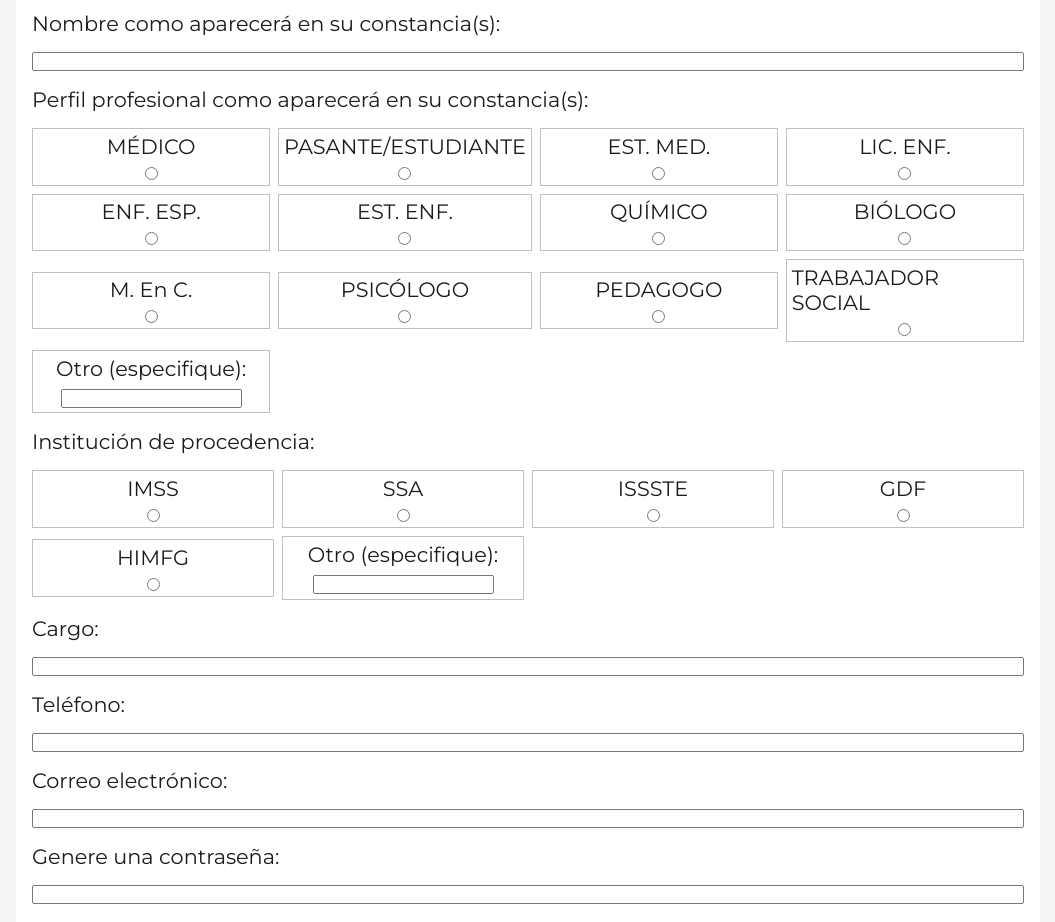
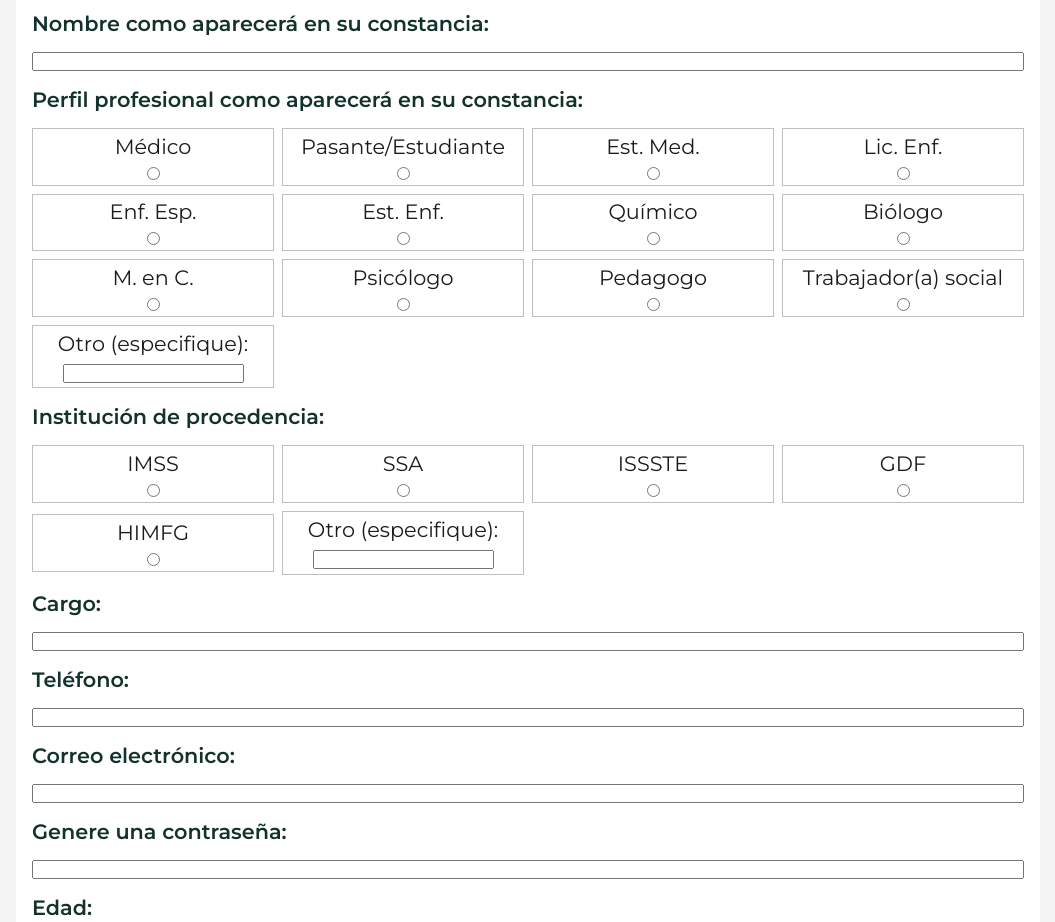
Before and after one commit to ricardoggz/himfg-cursos-website, a Next.js app: page /register in a window 1280 px wide. Shown: the part 540-1462 px from the top of the page, without its empty margins (112-1167 px from the left). Built offline with nearby package versions, Linux system fonts and the light colour scheme.

Commit message:
[change]: register form styles

```diff
--- a/src/components/registerForm/form.module.css
+++ b/src/components/registerForm/form.module.css
@@ -50,7 +50,10 @@
 .anchorLogin a{
     color:var(--blue-secondary);
 }
-
+.labelTitle{
+    color:var(--green-secondary);
+    font-weight: 600;
+}
 @media (min-width:240px) and (max-width:880px){
     .formRatioInputs{
         grid-template-columns: 1fr;
--- a/src/components/registerForm/registerForm.js
+++ b/src/components/registerForm/registerForm.js
@@ -38,12 +38,16 @@ export const RegisterForm = ({path})=>{
                 <Link href="/userlogin">Inicia sesión para acceder</Link>
             </div>
             <form className={`flexContainer ${styles.formWrapper}`} onSubmit={onSubmit}>
-            <label>Nombre como aparecerá en su constancia(s):</label>
+            <label className={styles.labelTitle}>
+                Nombre como aparecerá en su constancia:
+            </label>
             <input type='text' name='student_name' required onChange={onChange}/>
-            <label>Perfil profesional como aparecerá en su constancia(s):</label>
+            <label className={styles.labelTitle}>
+                Perfil profesional como aparecerá en su constancia:
+            </label>
             <div className={styles.formRatioInputs}>
                 <div>
-                    <label>MÉDICO</label>
+                    <label>Médico</label>
                     <input
                         type='radio'
                         value='MÉDICO'
@@ -53,7 +57,7 @@ export const RegisterForm = ({path})=>{
                     />
                 </div>
                 <div>
-                    <label>PASANTE/ESTUDIANTE</label>
+                    <label>Pasante/Estudiante</label>
                     <input
                         type='radio'
                         value='PASANTE'
@@ -63,7 +67,7 @@ export const RegisterForm = ({path})=>{
                     />
                 </div>
                 <div>
-                    <label>EST. MED.</label>
+                    <label>Est. Med.</label>
                     <input
                         type='radio'
                         value='EST. MED.'
@@ -73,7 +77,7 @@ export const RegisterForm = ({path})=>{
                     />
                 </div>
                 <div>
-                    <label>LIC. ENF.</label>
+                    <label>Lic. Enf.</label>
                     <input
                         type='radio'
                         value='LIC. ENF.'
@@ -83,7 +87,7 @@ export const RegisterForm = ({path})=>{
                     />
                 </div>
                 <div>
-                    <label>ENF. ESP.</label>
+                    <label>Enf. Esp.</label>
                     <input
                         type='radio'
                         value='ENF. ESP.'
@@ -93,7 +97,7 @@ export const RegisterForm = ({path})=>{
                     />
                 </div>
                 <div>
-                    <label>EST. ENF.</label>
+                    <label>Est. Enf.</label>
                     <input
                         type='radio'
                         value='EST. ENF.'
@@ -103,7 +107,7 @@ export const RegisterForm = ({path})=>{
                     />
                 </div>
                 <div>
-                    <label>QUÍMICO</label>
+                    <label>Químico</label>
                     <input
                         type='radio'
                         value='QUÍMICO'
@@ -113,7 +117,7 @@ export const RegisterForm = ({path})=>{
                     />
                 </div>
                 <div>
-                    <label>BIÓLOGO</label>
+                    <label>Biólogo</label>
                     <input
                         type='radio'
                         value='BIÓLOGO'
@@ -123,7 +127,7 @@ export const RegisterForm = ({path})=>{
                     />
                 </div>
                 <div>
-                    <label>M. En C.</label>
+                    <label>M. en C.</label>
                     <input
                         type='radio'
                         value='M. EN C.'
@@ -133,7 +137,7 @@ export const RegisterForm = ({path})=>{
                     />
                 </div>
                 <div>
-                    <label>PSICÓLOGO</label>
+                    <label>Psicólogo</label>
                     <input
                         type='radio'
                         value='PSICÓLOGO'
@@ -143,7 +147,7 @@ export const RegisterForm = ({path})=>{
                     />
                 </div>
                 <div>
-                    <label>PEDAGOGO</label>
+                    <label>Pedagogo</label>
                     <input
                         type='radio'
                         value='PEDAGOGO'
@@ -153,7 +157,7 @@ export const RegisterForm = ({path})=>{
                     />
                 </div>
                 <div>
-                    <label>TRABAJADOR SOCIAL</label>
+                    <label>Trabajador(a) social</label>
                     <input
                         type='radio'
                         value='TRABAJADOR SOCIAL'
@@ -167,7 +171,9 @@ export const RegisterForm = ({path})=>{
                     <input type='text' name='student_grade' onChange={onChange}/>
                 </div>
             </div>
-            <label>Institución de procedencia:</label>
+            <label className={styles.labelTitle}>
+                Institución de procedencia:
+            </label>
             <div className={styles.formRatioInputs}>
                 <div>
                     <label>IMSS</label>
@@ -224,42 +230,54 @@ export const RegisterForm = ({path})=>{
                     <input type='text' name='student_institution' onChange={onChange}/>
                 </div>
             </div>
-            <label>Cargo:</label>
+            <label className={styles.labelTitle}>
+                Cargo:
+            </label>
             <input
                 type='text'
                 required
                 name='student_work_position'
                 onChange={onChange}
             />
-            <label>Teléfono:</label>
+            <label className={styles.labelTitle}>
+                Teléfono:
+            </label>
             <input
                 type='number'
                 required
                 name='student_phone'
                 onChange={onChange}
             />
-            <label>Correo electrónico:</label>
+            <label className={styles.labelTitle}>
+                Correo electrónico:
+            </label>
             <input
                 type='email'
                 required
                 name='student_email'
                 onChange={onChange}
             />
-            <label>Genere una contraseña:</label>
+            <label className={styles.labelTitle}>
+                Genere una contraseña:
+            </label>
             <input
                 type='text'
                 required
                 name='student_password'
                 onChange={onChange}
             />
-            <label>Edad:</label>
+            <label className={styles.labelTitle}>
+                Edad:
+            </label>
             <input
                 type='number'
                 name='student_age'
                 onChange={onChange}
                 required
             />
-            <label>Eres egresado de algún programa del HIMFG:</label>
+            <label className={styles.labelTitle}>
+                Eres egresado de algún programa del HIMFG:
+            </label>
             <div className={styles.formRatioInputs}>
                 <div>
                     <label>SÍ</label>
@@ -282,7 +300,9 @@ export const RegisterForm = ({path})=>{
                     />
                 </div>
             </div>
-            <label>Nacionalidad:</label>
+            <label className={styles.labelTitle}>
+                Nacionalidad:
+            </label>
             <input
                 type='text'
                 required
```
